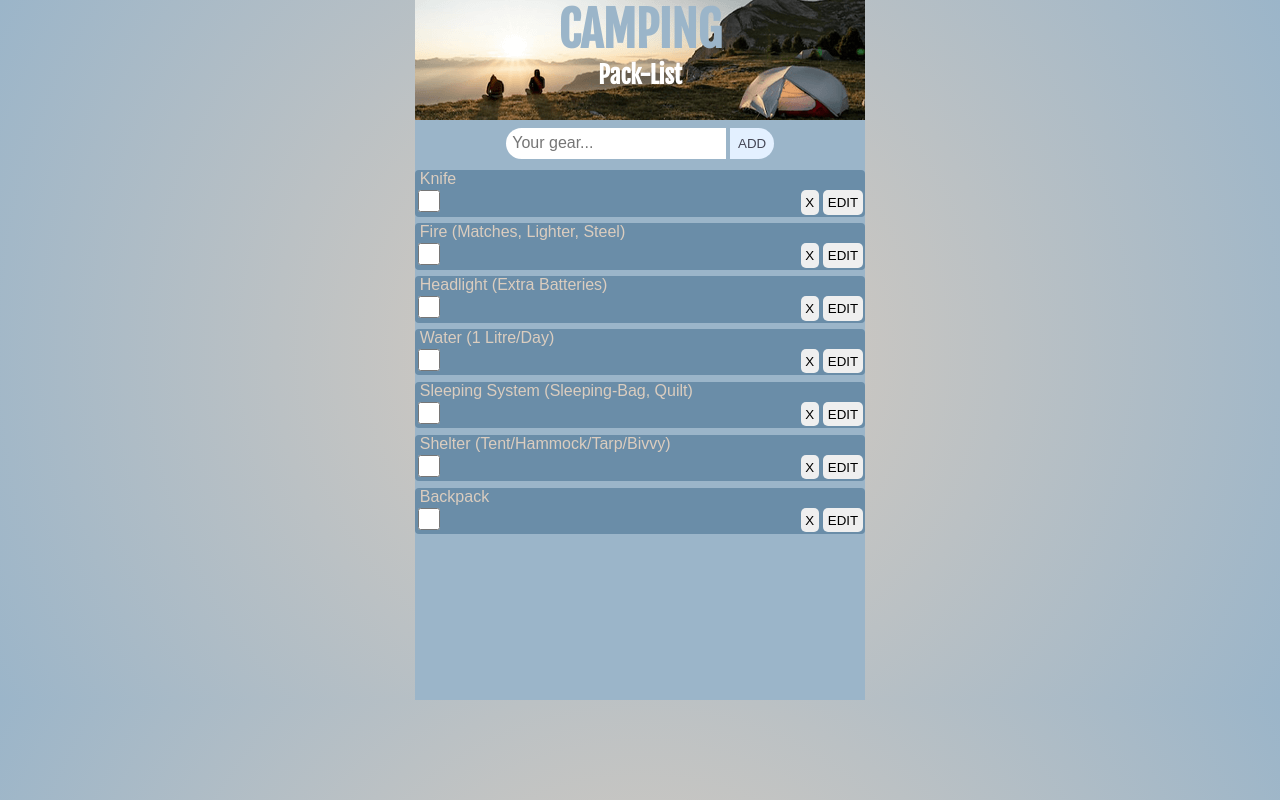
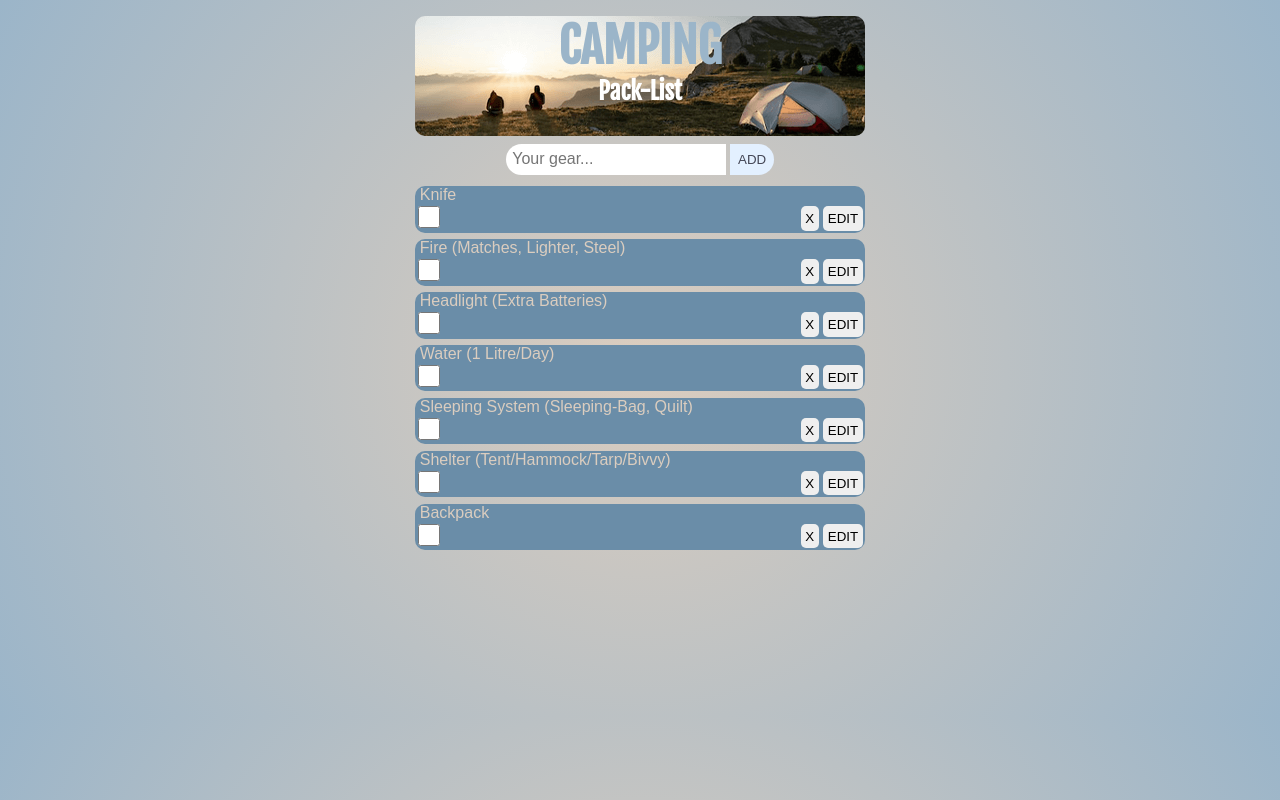
Before and after one commit to PjHurtig/camping-pack-list, a plain HTML site: page index.html in a window 1280 px wide. Drawn offline with Linux system fonts and the light colour scheme; a web font is replaced by a local one.

Commit message:
add border radius and styling to camping type

```diff
--- a/assets/css/style.css
+++ b/assets/css/style.css
@@ -22,8 +22,7 @@ h3 {
 }
 
 .app-section {
-    background: #9BB5C9;
-    margin: 0 auto;
+    margin: 1rem auto 0 auto;
     width: 450px;
     height: 700px;
 }
@@ -32,6 +31,7 @@ h3 {
 .camping-type {
     background: url(../images/hero1.png) center;
     height: 120px;
+    border-radius: 10px;
 }
 
 .camping-type h1 {
@@ -80,7 +80,7 @@ h3 {
     background: #6A8DA8;
     margin: 0.2rem 0;
     text-align: right;
-    border-radius: 4px;
+    border-radius: 10px;
     overflow: auto;
 }
 
@@ -118,7 +118,13 @@ h3 {
     .app-section {
         width: 100%;
         height: 100vh;
+        margin: 0 auto;
     }
+
+    .camping-type {
+        border-radius: 0px;
+    }
+
 }
 
 @media screen and (max-width: 300px) {
@@ -126,6 +132,7 @@ h3 {
     .camping-type {
         background: url(../images/hero1.png) left;
         height: 120px;
+        border-radius: 0px;
     }
 
     #input-gear {
```
